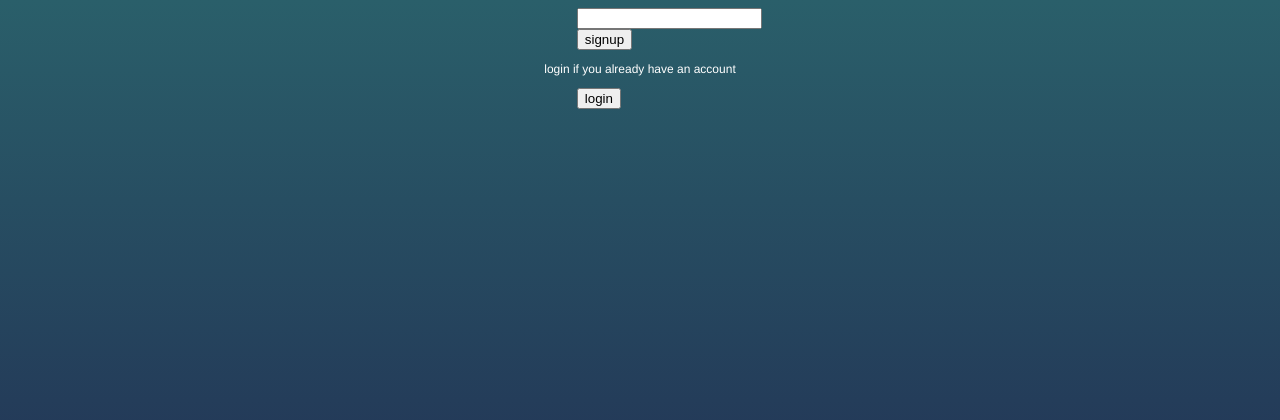
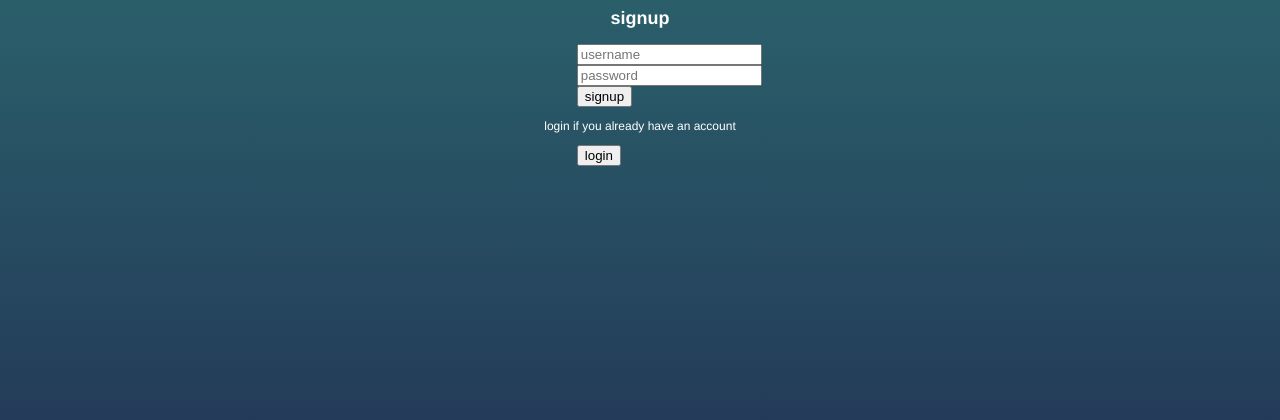
Before and after one commit to dallasgere/milestone2-dallas-gere, a Flask app: page / in a window 1280 px wide. Shown: the top 420 px of the page. Run offline with Flask 3, Linux system fonts and the light colour scheme.

Commit message:
password authentication works, now i want to add bcrypt and password hashing

```diff
--- a/server.py
+++ b/server.py
@@ -57,11 +57,7 @@ class Person(UserMixin, db.Model):
 
     id = db.Column(db.Integer, primary_key=True)
     username = db.Column(db.String(80), unique=True, nullable=False)
-    #comment = db.relationship('Comment', backref='person')
-
-    #def get_id(self):
-        #"""Return the email address to satisfy Flask-Login's requirements."""
-       # return id
+    password = db.Column(db.String(80), unique=True, nullable=False)
 
     def __repr__(self):
         '''
@@ -121,9 +117,10 @@ def signup():
 
     form_data = flask.request.form
     name = form_data['username']
+    password = form_data['password']
     if_user_exist = Person.query.filter_by(username=name).first()
     if if_user_exist is None:
-        new_person = Person(username=name)
+        new_person = Person(username=name, password=password)
         db.session.add(new_person)
         db.session.commit()
 
@@ -151,12 +148,17 @@ def login():
 
     login_form_data = flask.request.form
     name = login_form_data['username']
+    password = login_form_data['password']
     if_user_exist = Person.query.filter_by(username=name).first()
 
     # logging the person in if authenticated
     if if_user_exist is not None:
-        login_user(if_user_exist)
-        return flask.redirect(flask.url_for('home'))
+        if if_user_exist.password == password:
+            login_user(if_user_exist)
+            return flask.redirect(flask.url_for('home'))
+        else:
+            flask.flash('you fool!! password does not exist')
+            return flask.redirect(flask.url_for('login_form'))
     else:
         flask.flash('you fool!! username does not exist')
         return flask.redirect(flask.url_for('login_form'))
--- a/templates/login.html
+++ b/templates/login.html
@@ -16,7 +16,8 @@
         <!--the actual login form-->
         <h2>login</h2>
         <form method="POST" action="/login" class="login">
-            <input type="text" name="username" id="username"/>
+            <input type="text" name="username" id="username" placeholder="username"/>
+            <input type="text" name="password" id="password" placeholder="password"/>
             <input type="submit" value="login"/>
         </form>
     </body>
--- a/templates/signup.html
+++ b/templates/signup.html
@@ -13,8 +13,10 @@
         {% endif %}
         {% endwith %}
 
+        <h2>signup</h2>
         <form method="POST" action="/signup" class="signup">
-            <input type="text" name="username" id="username"/>
+            <input type="text" name="username" id="username" placeholder="username"/>
+            <input type="text" name="password" id="password" placeholder="password"/>
             <input type="submit" value="signup"/>
             <br>
         </form>
```
